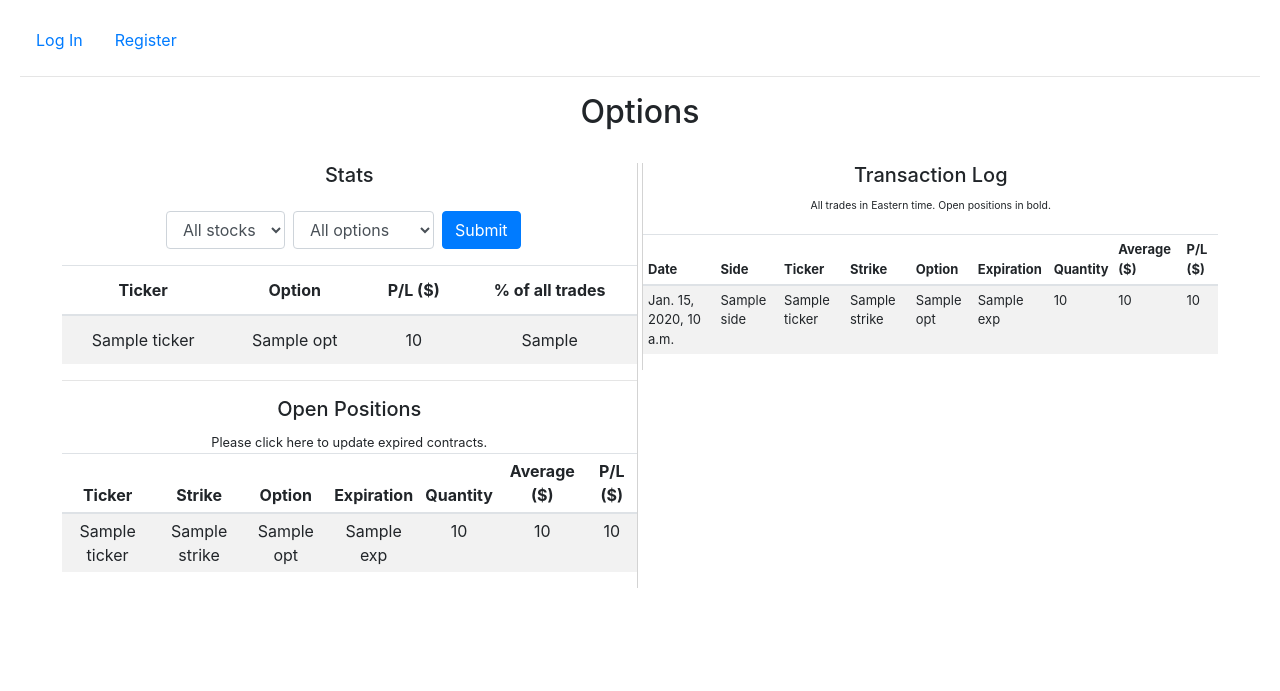
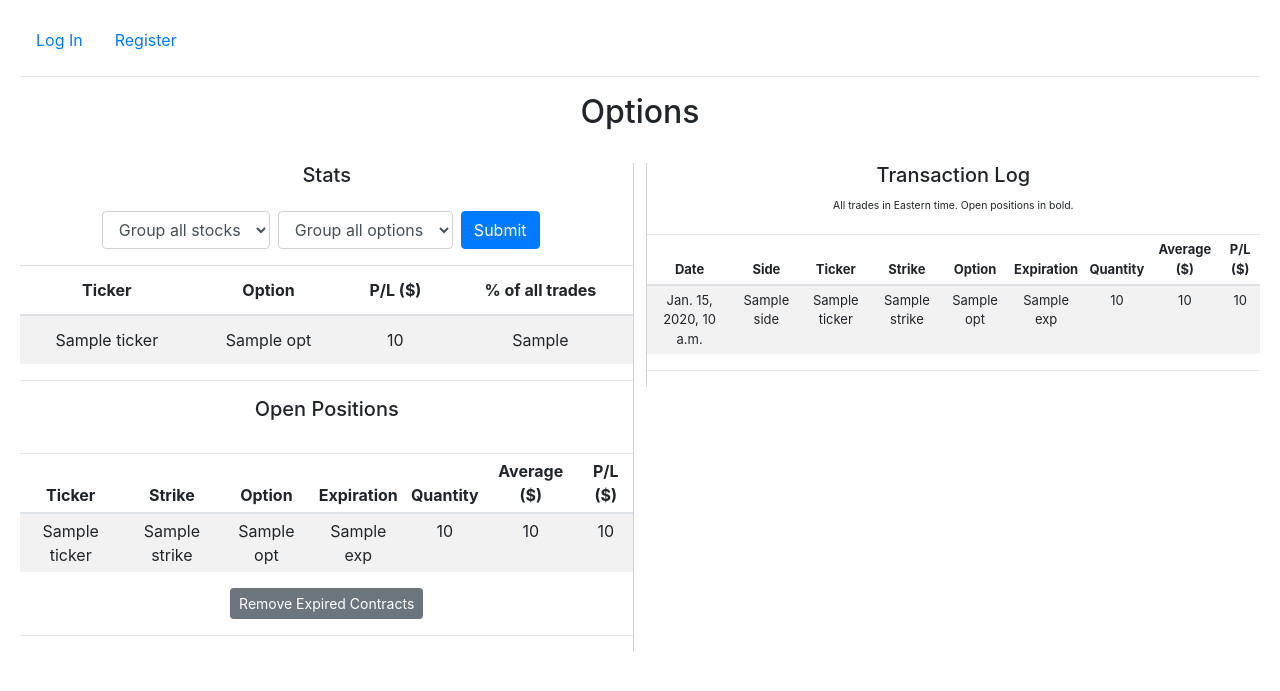
Before and after one commit to lsousadev/stockmarket, a Django app: template log/templates/log/index.html in a window 1280 px wide. Shown: the top 691 px of the page. Run offline with Django 3.2, Linux system fonts and the light colour scheme; the template is opened without the code that fills it: most values are stand-ins (such as "Sample title", 1, 10 or a date in 2020); parts of the project's set-up code (start-up, migrations or seed data) failed here and were passed over; some libraries are stand-ins or nearby versions.

Commit message:
Checkpoint

```diff
--- a/log/static/log/styles.css
+++ b/log/static/log/styles.css
@@ -29,18 +29,19 @@ main .form-control
 
 .half {
     display: inline-block;
-    width: 45vw;
+    min-width: 500px;
+    width: 48vw;
     vertical-align: top;
 }
 
 .left {
     border-right: 1px solid lightgray;
-    display: inline-block;
+    float: left;
 }
 
 .right {
     border-left: 1px solid lightgray;
-    display: inline-block;
-    text-align: left;
+    text-align: center;
     font-size: 13px;
+    float: right;
 }
--- a/log/templates/log/index.html
+++ b/log/templates/log/index.html
@@ -1,27 +1,27 @@
 {% extends "log/layout.html" %}
 
 {% block body %}
-
     <h2>Options</h2>
     <br>
-
     <div class="half left">
         <h5>Stats</h5>
-        <form class="form-check-inline" action="{% url 'index' %}" method="post">
+        <form class="form-check-inline" id="query-form" action="{% url 'index' %}" method="post">
             {% csrf_token %}
             <div class="form-group mt-3">
-                <select class="form-control" name="first">
-                    <option value="1">All stocks</option>
+                <select class="form-control" id="first-select" name="first">
+                    <!-- <option value="0" disabled selected hidden>Stocks</option> -->
+                    <option value="1">Group all stocks</option>
                     <option value="2">Per stock</option>
                 </select>
             </div>
             <div class="form-group ml-2 mt-3">
-                <select class="form-control" name="second">
-                    <option value="3">All options</option>
+                <select class="form-control" id="second-select" name="second">
+                    <!-- <option value="4" disabled selected hidden>Options</option> -->
+                    <option value="3">Group all options</option>
                     <option value="5">Call/Put split</option>
                 </select>
             </div>
-            <input class="btn btn-primary ml-2" type="submit" value="Submit">
+            <input class="btn btn-primary ml-2" id="query-submit" type="submit" value="Submit">
         </form>
         <br>
         {% if results %}
@@ -51,8 +51,8 @@
         <hr>
         <div style="text-align: center;">
             <h5>Open Positions</h5>
-            <small>Please click here to update expired contracts.</small>
         </div>
+        <br>
         <table class="table table-striped table-sm">
             <thead>
                 <tr>
@@ -76,14 +76,17 @@
                         <td>{{ contract.open_avg }}</td>
                         <td>{{ contract.open_total }}</td>
                     </tr>
-                {% empty %}
-                    <li>No open positions.</li>
                 {% endfor %}
             </tbody>
         </table>
+        {% if not open_contracts %}
+            No open positions.<br><br>
+        {% endif %}
+        <button class="btn btn-secondary btn-sm" id="refresh-expired">Remove Expired Contracts</button>
+        <hr>
     </div>
     <div class="half right">
-        <div style="text-align: center;">
+        <div>
             <h5>Transaction Log</h5>
             <small>All trades in Eastern time. Open positions in bold.</small>
         </div>
@@ -115,11 +118,34 @@
                         <td>{{ trade.avg }}</td>
                         <td>{{ trade.total }}</td>
                     </tr>
-                {% empty %}
-                    <li>No transactions recorded.</li>
                 {% endfor %}
             </tbody>
         </table>
+        {% if not transactions %}
+            No transactions recorded.
+        {% endif %}
+        <hr>
     </div>
 
+    <script>
+        document.addEventListener('DOMContentLoaded', function() {
+            document.querySelector('#refresh-expired').addEventListener('click', refresh_expired);
+            //document.getElementById('query-submit').disabled = true;
+            //document.querySelector('#first-select').addEventListener('onchange', change_button);
+            //document.querySelector('#second-select').addEventListener('onchange', change_button);
+        })
+        function refresh_expired() {
+            fetch('', {
+                method: 'PUT'
+            })
+            .then(location.reload())
+        }
+        //function change_button() {
+        //    if (document.getElementById('first-select').value != "0" && document.getElementById('second-select').value != "4") {
+        //        document.getElementById('query-submit').disabled = false;
+        //    } else {
+        //        document.getElementById('query-submit').disabled = true;
+        //    }
+        //}
+    </script>
 {% endblock %}
--- a/log/templates/log/layout.html
+++ b/log/templates/log/layout.html
@@ -11,7 +11,7 @@
         <ul class="nav">
             {% if user.is_authenticated %}
                 <li class="nav-item">
-                    <span class="navbar-brand">{{ user.username }} <small>${{ profit }}</small></span>
+                    <span class="navbar-brand">{{ user.username }}</span>
                 </li>
                 <li style="border-right: solid 1px lightgray;"></li>
                 <li class="nav-item">
```
Also changed, not shown: log/models.py (+17 -3 lines), log/views.py (+44 -35 lines), db.sqlite3, log/migrations/0003_contract_open_total.py (added), log/migrations/0004_auto_20200808_1557.py (added), readme.md.
